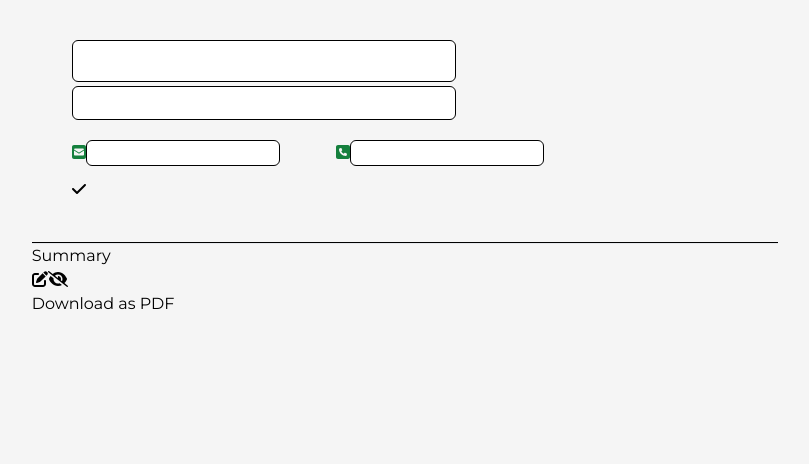
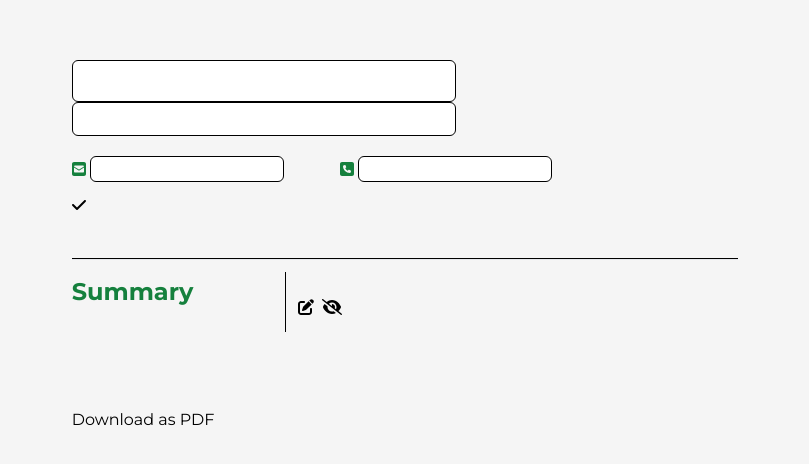
Before and after one commit to 00mark0/odin-project---cv-app, a React (Vite) app: page / in a window 1280 px wide. Both pictures are taken after a click on the button 314 px from the left and 112 px from the top of the page. Shown: the top 464 px of the page, without its empty margins (235-1044 px from the left). Built offline with nearby package versions, Linux system fonts and the light colour scheme.

Commit message:
summary section complete

```diff
--- a/src/App.jsx
+++ b/src/App.jsx
@@ -1,11 +1,18 @@
+import React, { useState } from "react";
 import "./App.css";
 import Info from "./components/Info";
 import Summary from "./components/Summary";
 import html2canvas from "html2canvas";
 import jsPDF from "jspdf";
 
+export const PrintContext = React.createContext();
+
 function App() {
+  const [isPrinting, setIsPrinting] = useState(false);
+
   const printDocument = () => {
+    setIsPrinting(true);
+    setTimeout(() => {
       const input = document.getElementById("printable-area");
       html2canvas(input, { scale: 2 }).then((canvas) => {
         const imgData = canvas.toDataURL("image/png");
@@ -15,22 +22,26 @@ function App() {
         const pdfHeight = (imgProps.height * pdfWidth) / imgProps.width;
         pdf.addImage(imgData, "PNG", 0, 0, pdfWidth, pdfHeight);
         pdf.save("download.pdf");
+        setIsPrinting(false);
       });
+    }, 0);
   };
 
   return (
-    <>
+    <PrintContext.Provider value={isPrinting}>
       <div className="min-h-screen w-full flex justify-center">
         <div className="md:w-7/12">
-          <div id="printable-area">
+          <div id="printable-area" className="mb-6 p-10">
             <Info />
             <hr />
             <Summary />
           </div>
-          <button onClick={printDocument}>Download as PDF</button>
+          <button className="ml-10" onClick={printDocument}>
+            Download as PDF
+          </button>
         </div>
       </div>
-    </>
+    </PrintContext.Provider>
   );
 }
 
--- a/src/components/Info.jsx
+++ b/src/components/Info.jsx
@@ -1,4 +1,4 @@
-import { useState, useEffect } from "react";
+import { useState, useEffect, useContext } from "react";
 import { FontAwesomeIcon } from "@fortawesome/react-fontawesome";
 import {
   faEnvelopeSquare,
@@ -6,6 +6,7 @@ import {
   faEdit,
   faCheck,
 } from "@fortawesome/free-solid-svg-icons";
+import { PrintContext } from "../App";
 
 function Info() {
   const [isEditing, setIsEditing] = useState(false);
@@ -13,6 +14,7 @@ function Info() {
   const [job, setJob] = useState("");
   const [email, setEmail] = useState("");
   const [phone, setPhone] = useState("");
+  const isPrinting = useContext(PrintContext);
 
   useEffect(() => {
     const savedName = localStorage.getItem("name");
@@ -47,8 +49,8 @@ function Info() {
   };
 
   return (
-    <section id="info" className="text-start border-b border-black p-10">
-      <div className="flex flex-col mb-5 gap-1">
+    <section id="info" className="text-start border-b border-black mt-5 pb-10">
+      <div className="flex flex-col mb-5">
         {isEditing ? (
           <input
             type="text"
@@ -75,18 +77,27 @@ function Info() {
 
       <ul className="flex flex-col gap-7 md:flex-row md:gap-14">
         <li>
-          <a href={isEditing ? "" : `mailto:${email}`}>
+          <a
+            href={isEditing ? "" : `mailto:${email}`}
+            className="flex items-center"
+          >
+            {isPrinting ? (
+              <span role="img" aria-label="Envelope emoji">
+                📧
+              </span>
+            ) : (
               <FontAwesomeIcon
                 icon={faEnvelopeSquare}
                 className="text-green-700"
               />
+            )}
             {isEditing ? (
               <input
                 type="text"
                 value={email}
                 onChange={(e) => setEmail(e.target.value)}
                 onClick={(e) => e.preventDefault()}
-                className="border border-black rounded-md"
+                className="border border-black rounded-md ml-1"
               />
             ) : (
               <span className="ml-1">{email}</span>
@@ -94,15 +105,27 @@ function Info() {
           </a>
         </li>
         <li>
-          <a href={isEditing ? "" : `tel:${phone}`}>
-            <FontAwesomeIcon icon={faPhoneSquare} className="text-green-700" />
+          <a
+            href={isEditing ? "" : `tel:${phone}`}
+            className="flex items-center"
+          >
+            {isPrinting ? (
+              <span role="img" aria-label="Phone emoji">
+                📞
+              </span>
+            ) : (
+              <FontAwesomeIcon
+                icon={faPhoneSquare}
+                className="text-green-700"
+              />
+            )}
             {isEditing ? (
               <input
                 type="text"
                 value={phone}
                 onChange={(e) => setPhone(formatPhone(e.target.value))}
                 onClick={(e) => e.preventDefault()}
-                className="border border-black rounded-md"
+                className="border border-black rounded-md ml-1"
               />
             ) : (
               <span className="ml-1">{formatPhone(phone)}</span>
@@ -115,9 +138,11 @@ function Info() {
           <FontAwesomeIcon icon={faCheck} />
         </button>
       ) : (
+        !isPrinting && (
           <button onClick={() => setIsEditing(true)} className="mt-3">
             <FontAwesomeIcon icon={faEdit} />
           </button>
+        )
       )}
     </section>
   );
--- a/src/components/Summary.jsx
+++ b/src/components/Summary.jsx
@@ -1,4 +1,4 @@
-import { useState, useEffect } from "react";
+import { useState, useEffect, useContext } from "react";
 import { FontAwesomeIcon } from "@fortawesome/react-fontawesome";
 import {
   faEdit,
@@ -6,11 +6,13 @@ import {
   faEye,
   faEyeSlash,
 } from "@fortawesome/free-solid-svg-icons";
+import { PrintContext } from "../App";
 
 function Summary() {
   const [isEditing, setIsEditing] = useState(false);
   const [isVisible, setIsVisible] = useState(true);
   const [summary, setSummary] = useState("");
+  const isPrinting = useContext(PrintContext);
 
   useEffect(() => {
     const savedSummary = localStorage.getItem("summary");
@@ -27,36 +29,41 @@ function Summary() {
   };
 
   return isVisible ? (
-    <section id="summary">
-      <h2>Summary</h2>
-      <div>
+    <section id="summary" className="flex">
+      <h2 className="font-bold text-green-700 text-2xl mt-4 mr-20">Summary</h2>
+      <div className="border-l border-black m-3 p-3">
         {isEditing ? (
           <form onSubmit={handleSubmit}>
             <textarea
               value={summary}
               onChange={(e) => setSummary(e.target.value)}
+              className="border border-black w-28 h-52 md:w-96 rounded-md p-2"
             />
-            <button type="submit">
+            <button type="submit" className="md:ml-3">
               <FontAwesomeIcon icon={faCheck} />
             </button>
           </form>
         ) : (
-          <p>{summary}</p>
+          <p className="mb-3">{summary}</p>
         )}
-        {!isEditing && (
-          <button onClick={() => setIsEditing(true)}>
+        {!isPrinting && !isEditing && (
+          <button className="mr-2" onClick={() => setIsEditing(true)}>
             <FontAwesomeIcon icon={faEdit} />
           </button>
         )}
+        {!isPrinting && (
           <button onClick={() => setIsVisible(false)}>
             <FontAwesomeIcon icon={faEyeSlash} />
           </button>
+        )}
       </div>
     </section>
   ) : (
+    !isPrinting && (
       <button onClick={() => setIsVisible(true)}>
         <FontAwesomeIcon icon={faEye} />
       </button>
+    )
   );
 }
 
```
Lines whose indentation alone changed are shown as unchanged.
